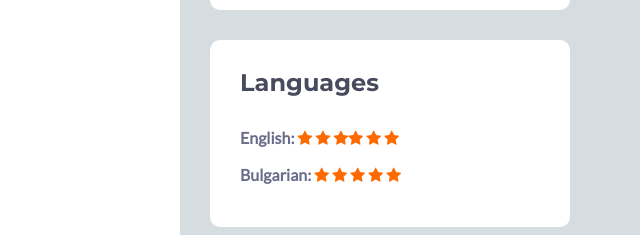
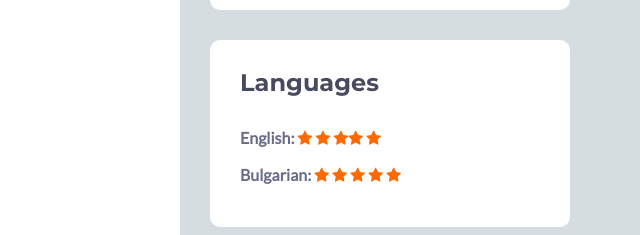
Before and after one commit to TechEducationPlusPlus/TechEducationPlusPlus.github.io, a plain HTML site: page index.html in a window 1280 px wide. Shown: the part 1339-1574 px from the top of the page, 640-1280 px from the left. Drawn offline with nearby package versions, Linux system fonts and the light colour scheme; some icons are missing.

Commit message:
first commit

```diff
--- a/index.html
+++ b/index.html
@@ -308,7 +308,7 @@
                             <ul class="list-unstyled">
                                 <li class="item">
                                     <span class="title"><strong>English:</strong></span>
-                                    <span class="level"><br class="visible-xs"/><i class="fa fa-star"></i> <i class="fa fa-star"></i> <i class="fa fa-star"></i><i class="fa fa-star"></i> <i class="fa fa-star"></i> <i class="fa fa-star"></i> </span>
+                                    <span class="level"><br class="visible-xs"/><i class="fa fa-star"></i> <i class="fa fa-star"></i> <i class="fa fa-star"></i><i class="fa fa-star"></i> <i class="fa fa-star"></i></span>
                                 </li><!--//item-->
                                 <li class="item">
                                     <span class="title"><strong>Bulgarian:</strong></span>
```
